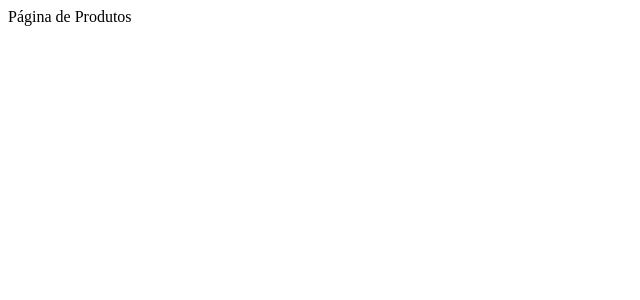
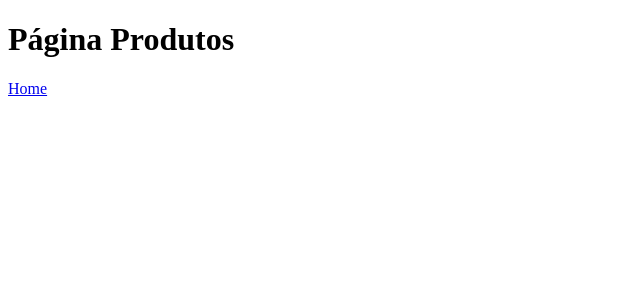
Before and after one commit to jonasonias/site-vercel, a Next.js app: page /products in a window 1280 px wide. Shown: the top 300 px of the page, without its empty margins (0-640 px from the left). Built offline with nearby package versions, Linux system fonts and the light colour scheme.

Commit message:
link all

```diff
--- a/pages/index.js
+++ b/pages/index.js
@@ -9,6 +9,11 @@
                         Produtos
                     </Link>
                 </li>
+                <li>
+                    <Link href="/about">
+                        Sobre
+                    </Link>
+                </li>
             </ul>
             <h1>Home</h1>
         </div>
--- a/pages/products/index.js
+++ b/pages/products/index.js
@@ -1,3 +1,12 @@
+import Link from "next/link"
+
 export default function Products(){
-    return <div>Página de Produtos</div>
+    return (
+        <>
+        <h1>Página Produtos</h1>
+        <Link href="/">
+            Home
+        </Link>
+        </>
+    )
 }
```
Also changed, not shown: pages/about.js (+10 -1 lines).
